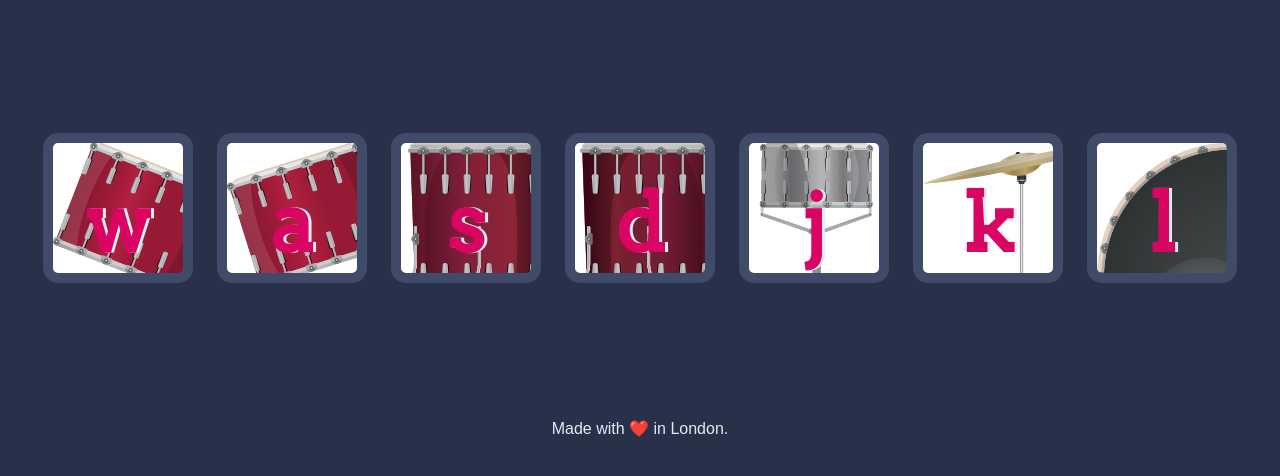
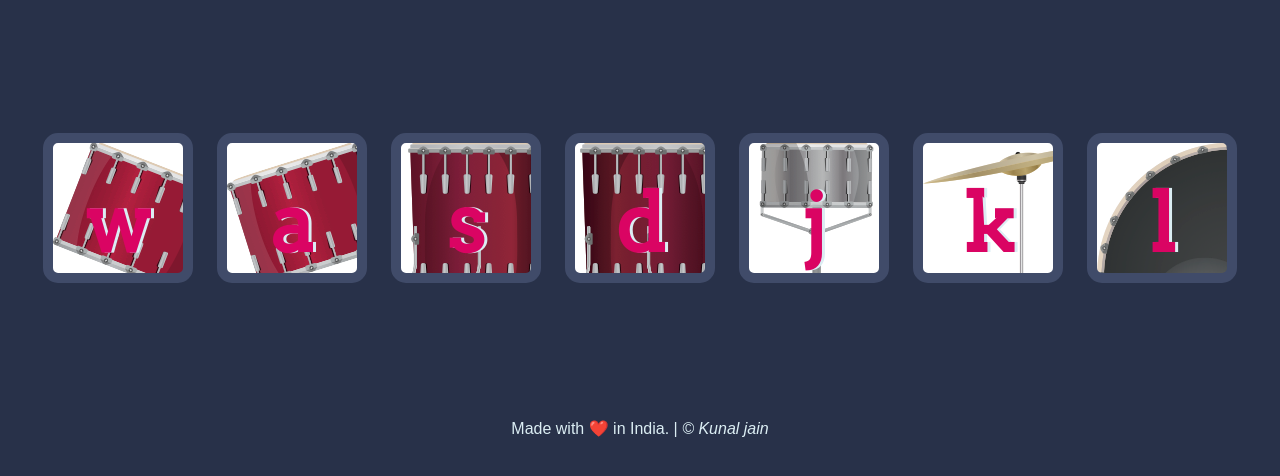
Before and after one commit to Kuna1jain/Drum-Kit, a plain HTML site: page index.html in a window 1280 px wide. Shown: the part 156-632 px from the top of the page. Drawn offline with Linux system fonts and the light colour scheme.

Commit message:
Update index.html

```diff
--- a/index.html
+++ b/index.html
@@ -22,8 +22,9 @@
   </div>
 
 <script src="index.js"></script>
-  <footer>
-    Made with ❤️ in London.
+ <footer>
+    Made with ❤️ in India.  |
+       <em>   © Kunal jain </em>
   </footer>
 </body>
 
```
